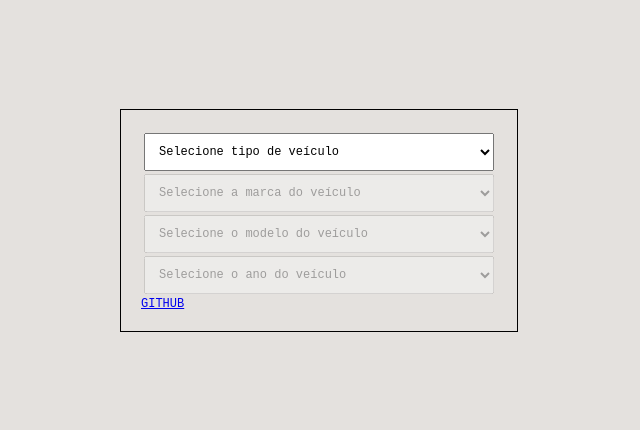
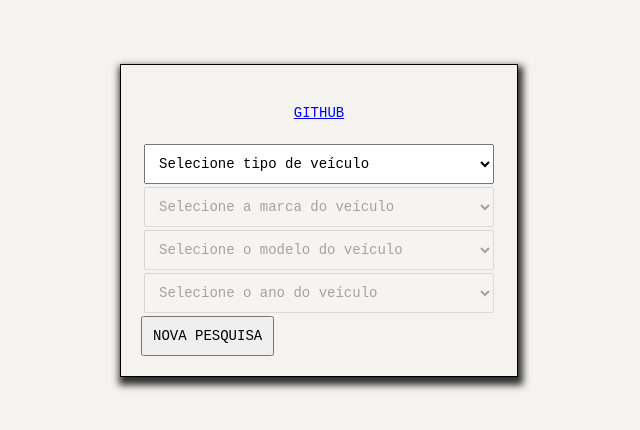
Before and after one commit to Igor-ifrs/fipe-react, a React (Create React App) app: page / in a window 1280 px wide. Shown: the part 180-610 px from the top of the page, without its empty margins (321-961 px from the left). Built offline with nearby package versions, Linux system fonts and the light colour scheme.

Commit message:
Corrigido botao de reset

```diff
--- a/src/App.js
+++ b/src/App.js
@@ -4,6 +4,7 @@ import FipeSelect from "./FipeSelect";
 function App() {
   return (
     <div className="fipe">
+      <a href="https://github.com/Igor-ifrs/fipe-react">GITHUB</a>
       <FipeSelect />
     </div>
   );
--- a/src/FipeSelect.jsx
+++ b/src/FipeSelect.jsx
@@ -22,12 +22,12 @@ export default function FipeSelect() {
   const [automovel, setAutomovel] = useState(_initialValue);
   const [urlPart, setUrlPart] = useState(null);
   const [role, setRole] = useState(null);
-  const [ganbi, setGanbi] = useState(_disabled);
+  const [isDisabled, setIsDisabled] = useState(_disabled);
   function handler(e) {
-    setGanbi({
-      ...ganbi,
-      [e.target.name]: !ganbi[e.target.name],
-      [e.target.dataset.target]: !ganbi[e.target.dataset.target],
+    setIsDisabled({
+      ...isDisabled,
+      [e.target.name]: !isDisabled[e.target.name],
+      [e.target.dataset.target]: !isDisabled[e.target.dataset.target],
     });
     setUrlPart({
       ...urlPart,
@@ -63,7 +63,7 @@ export default function FipeSelect() {
     setAutomovel(_initialValue);
     setUrlPart(null);
     setRole(null);
-    setGanbi(_disabled);
+    setIsDisabled(_disabled);
   }
   function resultado(resultado) {
     if (resultado) {
@@ -77,42 +77,41 @@ export default function FipeSelect() {
           <span>Cod. FIPE : {resultado.CodigoFipe}</span>
           <span>Refêrencia : {resultado.MesReferencia}</span>
           <h1>Valor : {resultado.Valor}</h1>
-          <button onClick={reset}>NOVA PESQUISA</button>
         </div>
       );
     }
   }
   return (
     <>
-      <select disabled={ganbi.tipos} value={"DEFAULT"} data-target="marcas" name="tipos" onChange={handler}>
+      <select disabled={isDisabled.tipos} value={"DEFAULT"} data-target="marcas" name="tipos" onChange={handler}>
         <option value="DEFAULT" disabled selected>
           Selecione tipo de veículo
         </option>
         {optionsRender(automovel.tipos)}
       </select>
 
-      <select disabled={ganbi.marcas} value={"DEFAULT"} data-target="modelos" name="marcas" onChange={handler}>
+      <select disabled={isDisabled.marcas} value={"DEFAULT"} data-target="modelos" name="marcas" onChange={handler}>
         <option value="DEFAULT" disabled selected>
           Selecione a marca do veículo
         </option>
         {optionsRender(automovel.marcas)}
       </select>
 
-      <select disabled={ganbi.modelos} value={"DEFAULT"} data-target="anos" name="modelos" onChange={handler}>
+      <select disabled={isDisabled.modelos} value={"DEFAULT"} data-target="anos" name="modelos" onChange={handler}>
         <option value="DEFAULT" disabled selected>
           Selecione o modelo do veículo
         </option>
         {optionsRender(automovel.modelos)}
       </select>
 
-      <select disabled={ganbi.anos} value={"DEFAULT"} data-target="resultado" name="anos" onChange={handler}>
+      <select disabled={isDisabled.anos} value={"DEFAULT"} data-target="resultado" name="anos" onChange={handler}>
         <option value="DEFAULT" disabled selected>
           Selecione o ano do veículo
         </option>
         {optionsRender(automovel.anos)}
       </select>
       {resultado(automovel.resultado)}
-      <a href="https://github.com/Igor-ifrs/fipe-react">GITHUB</a>
+      <button onClick={reset}>NOVA PESQUISA</button>
     </>
   );
 }
--- a/src/index.css
+++ b/src/index.css
@@ -1,17 +1,17 @@
-*{
+* {
   margin: 0;
   padding: 0;
   box-sizing: border-box;
   font-family: monospace;
-    font-size: 12px;
+  font-size: 14px;
 }
-body{
+body {
   display: grid;
   place-items: center;
-    background: rgb(228, 225, 222);
+  background: rgb(245, 243, 240);
   height: 100vh;
 }
-select{
+select {
   display: block;
   margin: 3px;
   width: 350px;
@@ -19,17 +19,24 @@ select{
   padding: 10px;
   font-size: 1rem;
 }
-.fipe{
+.fipe {
   border: 1px solid black;
   padding: 20px;
+  -webkit-box-shadow: 2px 5px 7px 3px rgba(34, 34, 34, 0.94);
+  box-shadow: 2px 5px 7px 3px rgba(34, 34, 34, 0.94);
 }
-.fipe .resultado{
+.fipe .resultado {
   text-align: center;
 }
-span{
+span {
   display: block;
   text-align: center;
 }
-button{
+button {
   padding: 10px;
 }
+a{
+    display: block;
+    padding: 20px;
+    text-align: center;
+}
```
Also changed, not shown: 1 other file (tests, documents, lock files or other folders). Lines whose indentation alone changed are shown as unchanged.
